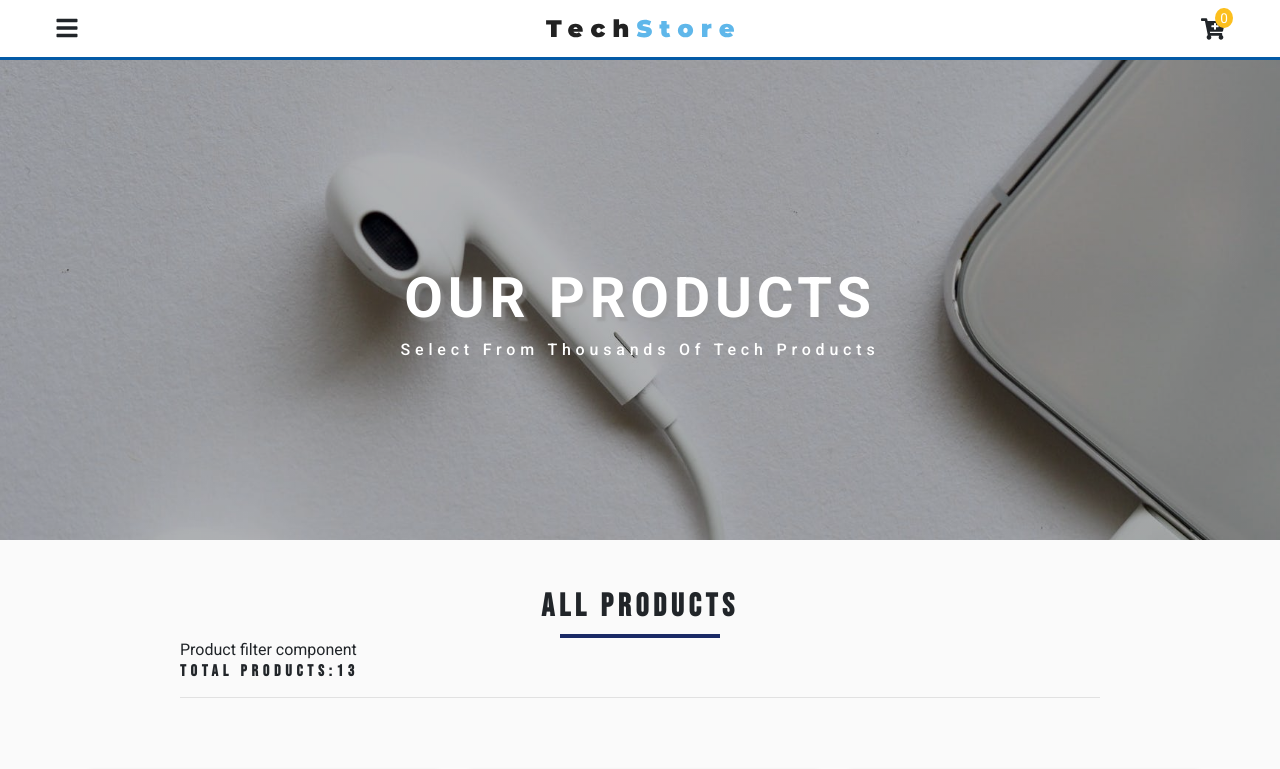
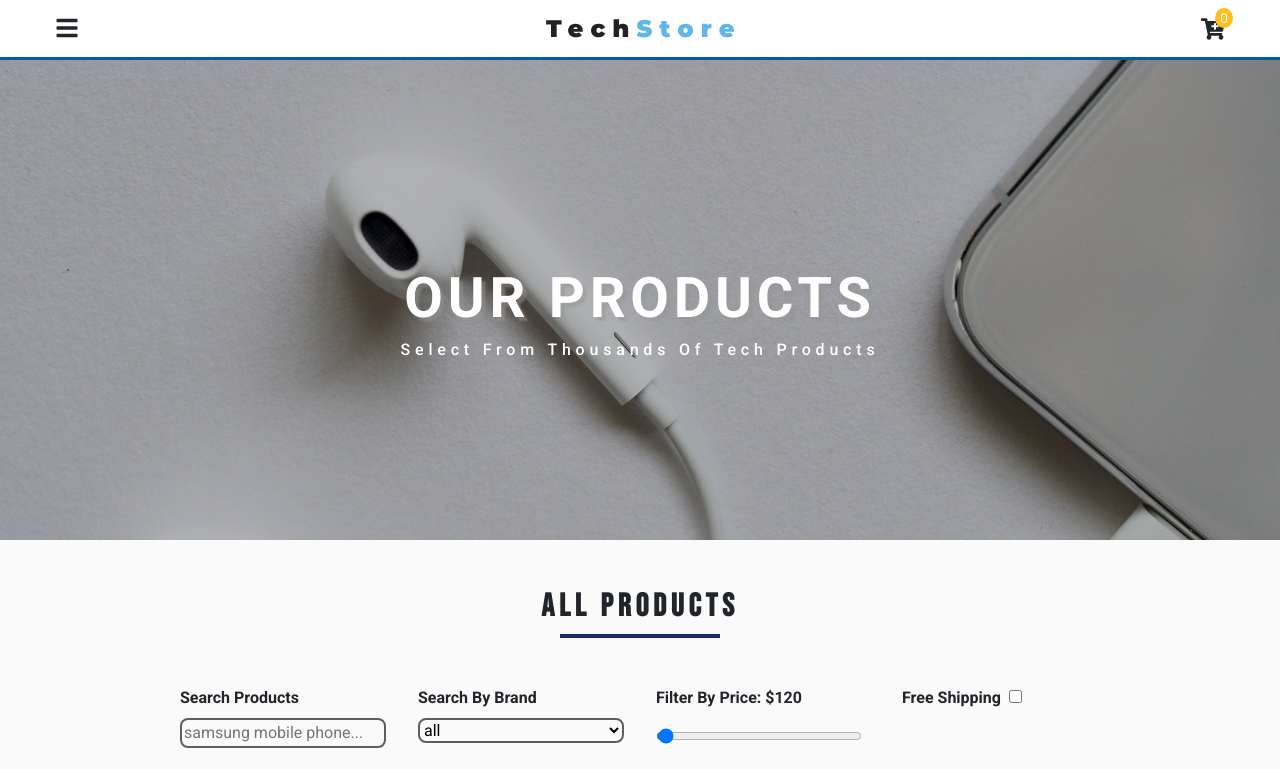
Before and after one commit to femmor/techazon, a React (Create React App) app: page /products in a window 1280 px wide. Shown: the top 769 px of the page. Built offline with nearby package versions, Linux system fonts and the light colour scheme.

Commit message:
added structure and style to the product filter component

```diff
--- a/src/components/ProductsPage/ProductFilter.jsx
+++ b/src/components/ProductsPage/ProductFilter.jsx
@@ -1,11 +1,74 @@
 import React from 'react';
+import styled from "styled-components"
+import {ProductConsumer} from "../../context"
 
 const ProductFilter = () => {
     return (
-        <div>
-            Product filter component
-        </div>
+        <ProductConsumer>
+            {value => {
+                const {handleChange, search, minPrice, maxPrice, price, company, storeProducts, shipping} = value
+                return (
+                    <div className="row my-5">
+                        <div className="col-10 mx-auto">
+                            <FilterWrapper>
+                                {/* text search */}
+                                    <div>
+                                        <label htmlFor="search">search products</label>
+                                        <input type="text" name="search" className="filter-item" id="search" onChange={handleChange} value={search} placeholder="samsung mobile phone..."/>
+                                    </div>
+                                {/* end text search */}
+                                {/* category search */}
+                                    <div>
+                                        <label htmlFor="company">search by brand</label>
+                                        <select name="company" id="company" className="filter-item" onChange={handleChange} value={company}>
+                                            <option value="all">all</option>
+                                            <option value="samsung">samsung</option>
+                                            <option value="dell">dell</option>
+                                        </select>
+                                    </div>
+                                {/* end category search */}
+                                {/* price range */}
+                                    <div>
+                                        <label htmlFor="price">
+                                            <p className="mb-2">filter by price: ${price}</p>
+                                        </label>
+                                        <input type="range" className="filter-price" id="price" value={price} onChange={handleChange} min={minPrice} max={maxPrice}/>
+                                    </div>
+                                {/* end price range */}
+                                {/* free shipping */}
+                                    <div>
+                                        <label htmlFor="shipping" className="mx-2">free shipping</label>
+                                        <input type="checkbox" className="" value={shipping && true} id={shipping} onChange={handleChange}/>
+                                    </div>
+                                {/* end free shipping */}
+                            </FilterWrapper>
+                        </div>
+                    </div>
+                )
+            }}
+        </ProductConsumer>
     );
 }
 
+const FilterWrapper = styled.div`
+    display: grid;
+    grid-template-columns: repeat(auto-fit, minmax(200px, 1fr));
+    grid-column-gap: 2rem;
+    grid-row-gap: 1rem;
+
+    label {
+        font-weight: bold;
+        text-transform: capitalize;
+    }
+
+    .filter-item, .filter-price {
+        display: block;
+        width: 100%;
+        background: transparent;
+        border-radius: 0.5rem;
+        border: 2px solid var(--darkGray)
+    }
+
+`
+
 export default ProductFilter;
--- a/src/components/ProductsPage/Products.jsx
+++ b/src/components/ProductsPage/Products.jsx
@@ -14,12 +14,12 @@ const Products = () => {
                         <div className="container">
                             {/* Title */}
                             <Title center title="All Products"/>
+                            {/* Product filter */}
+                            <ProductFilter />
                             {/* Products */}
                                 {/* row  */}
                                 <div className="row">
                                     <div className="col-10 mx-auto">
-                                        {/* Product filter */}
-                                        <ProductFilter />
                                         {/* Total count */}
                                         <h6 className="text-title">total products:
                                             {filteredProducts.length}
```
